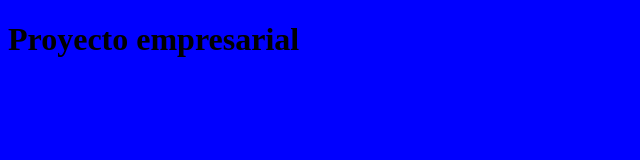
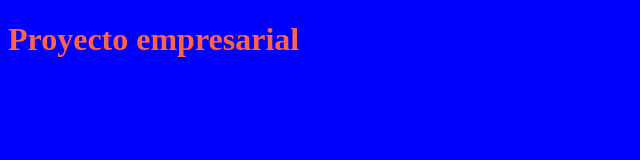
Before and after one commit to nenu1106/CursodeGit, a plain HTML site: page index.html in a window 1280 px wide. Shown: the whole page, without its empty margins (0-640 px from the left). Drawn offline with Linux system fonts and the light colour scheme.

```diff
--- a/css/estilos.css
+++ b/css/estilos.css
@@ -1,3 +1,5 @@
 body{
     background-color:#00f;
+    font-weight: bold;
+    color:tomato;
 }
```
